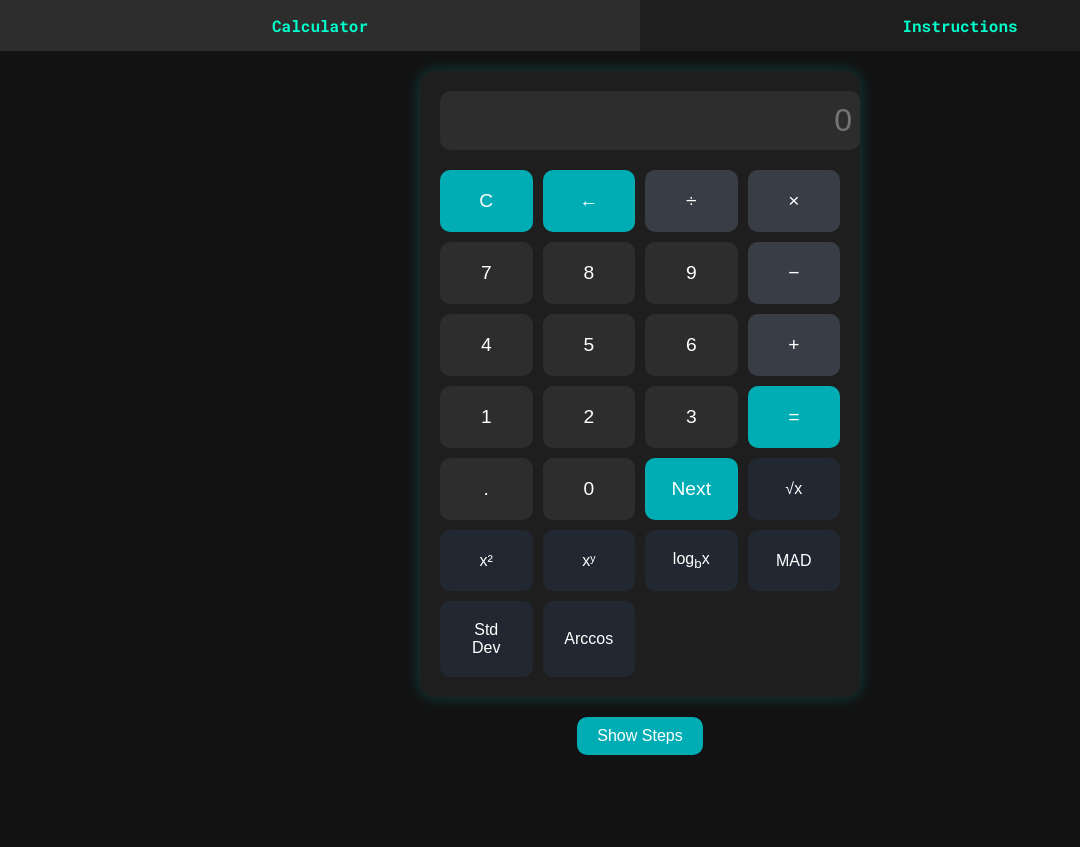
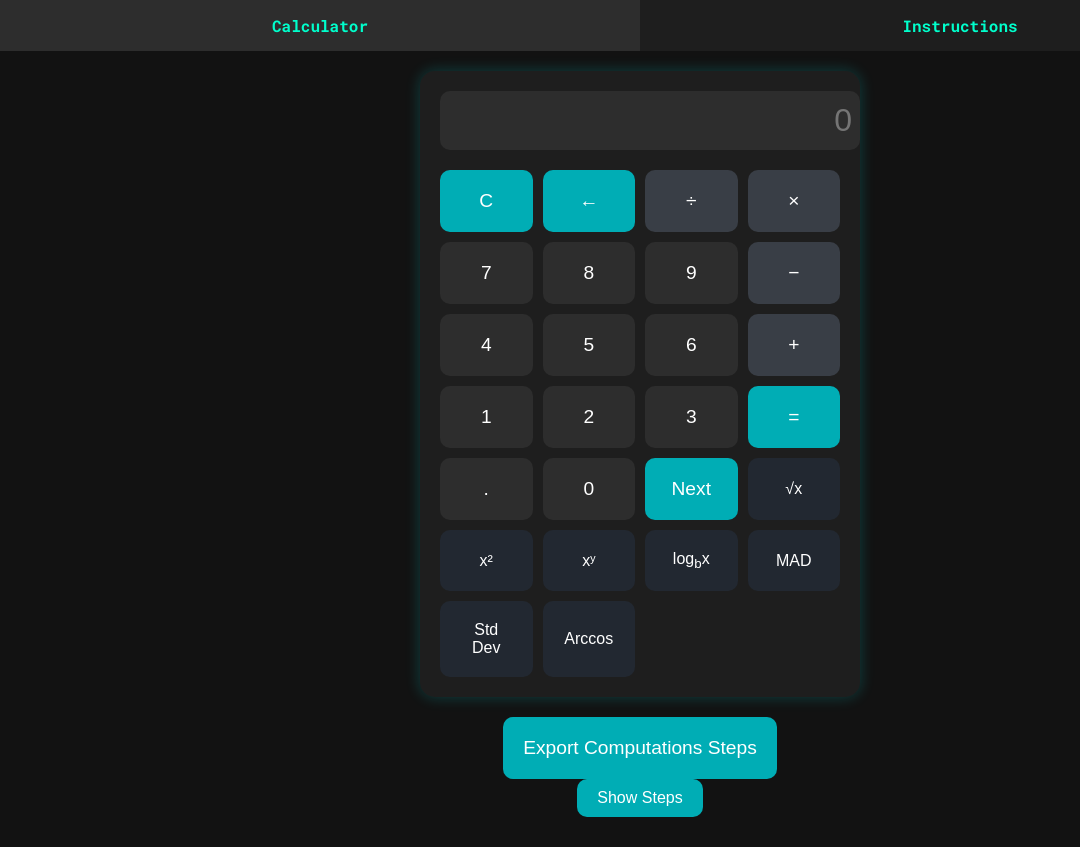
Before and after one commit to miro-m/COMP354-Section_E-Team_I, a website: page calc-M/index.html in a window 1280 px wide. Shown: the whole page, without its empty margins (0-1080 px from the left). Before the commit the page ends 800 px from the top, so only its background shows below. Drawn offline with Linux system fonts and the light colour scheme.

Commit message:
Update index.html

```diff
--- a/calc-M/index.html
+++ b/calc-M/index.html
@@ -63,6 +63,7 @@
 
         <!-- Steps Section -->
         <div class="steps-container">
+            <button onclick="exportData()" id="exportDataButton" class="function-button">Export Computations Steps</button>
             <button onclick="toggleSteps()" id="toggleStepsButton" class="function-button">Show Steps</button>
             <div id="steps" style="display: none;">
                 <h4>Detailed Steps:</h4>
```
